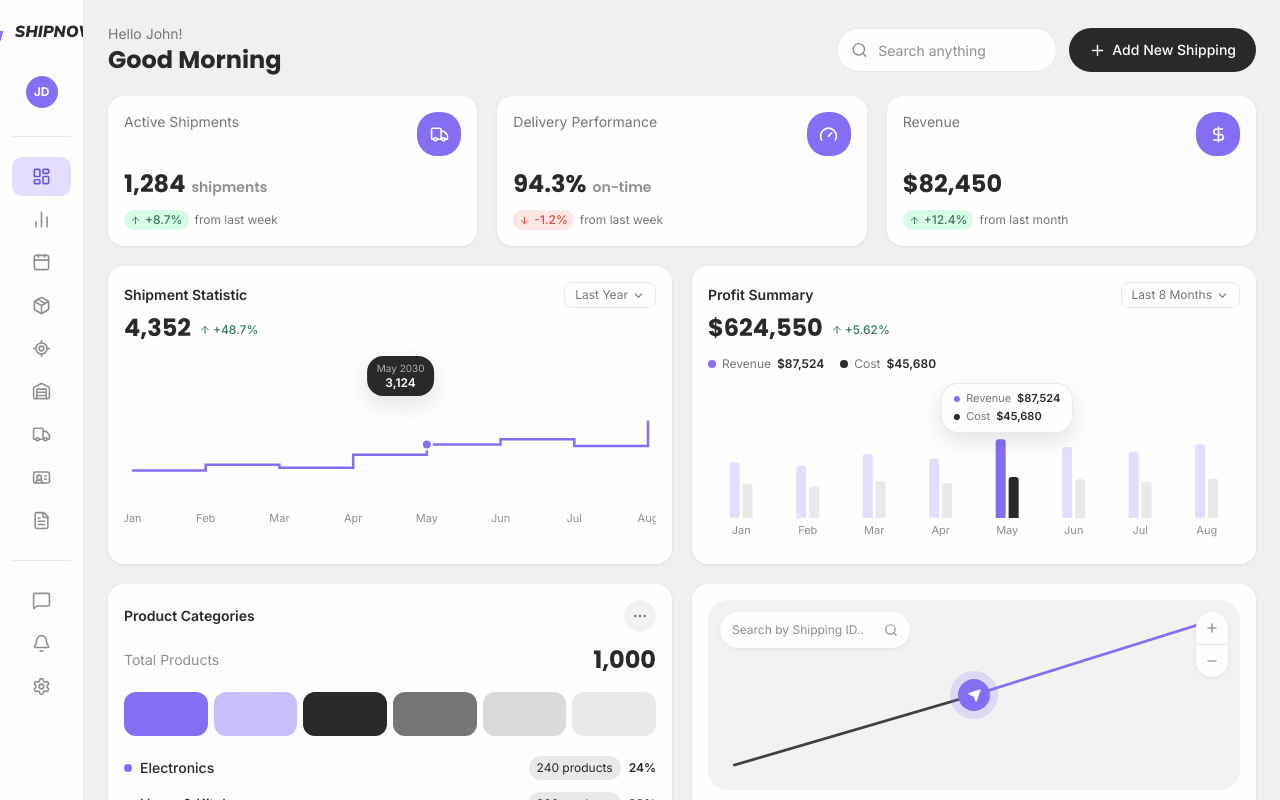
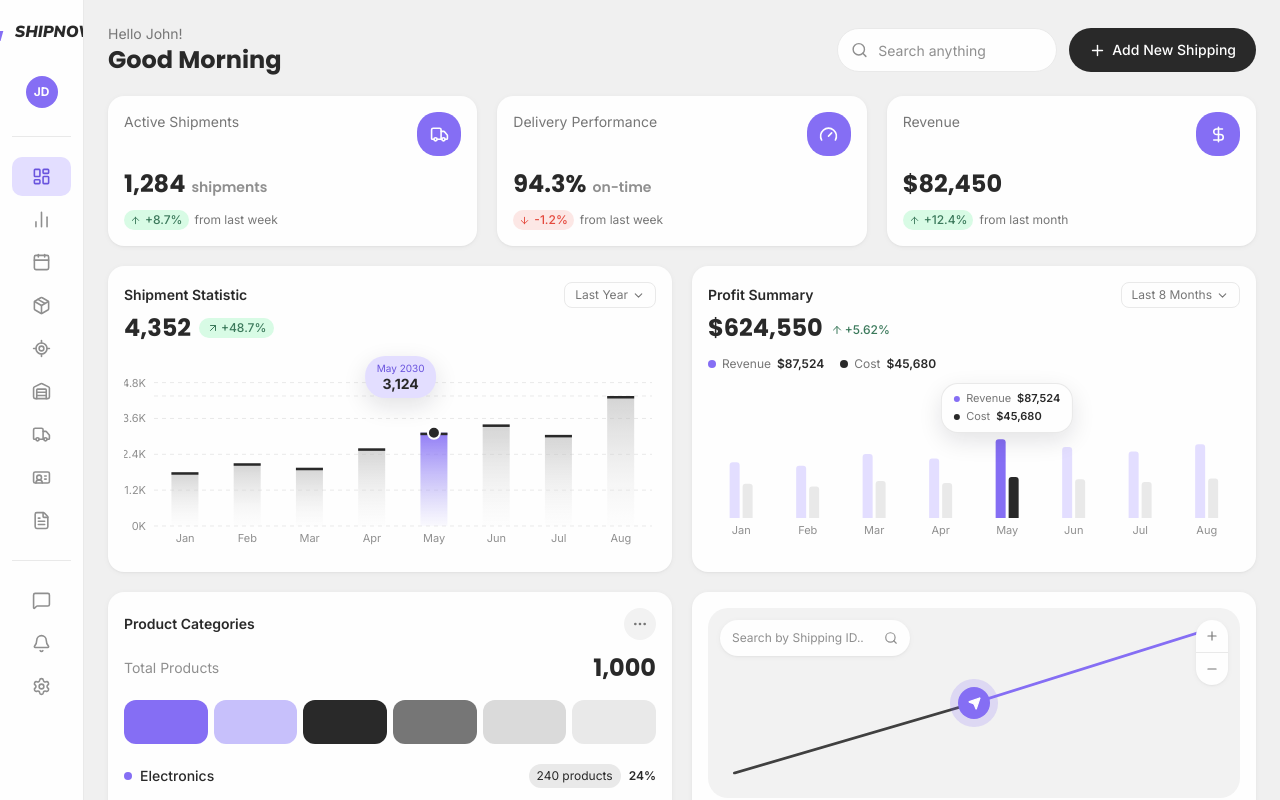
Before and after one commit to tuhin637/shipnow, a Next.js app: page /dashboard in a window 1280 px wide. Shown: the top 800 px of the page. Built offline with nearby package versions, Linux system fonts and the light colour scheme.

Commit message:
Update ShipmentStatisticCard.tsx

```diff
--- a/components/dashboard/ShipmentStatisticCard.tsx
+++ b/components/dashboard/ShipmentStatisticCard.tsx
@@ -1,19 +1,36 @@
 "use client";
 
-import { ChevronDown, ArrowUp } from "lucide-react";
-import { LineChart, Line, XAxis, ResponsiveContainer } from "recharts";
+import { ChevronDown, ArrowUpRight } from "lucide-react";
+import { BarChart, Bar, XAxis, YAxis, CartesianGrid, ResponsiveContainer } from "recharts";
 import { SHIPMENT_STATISTIC } from "@/lib/data/dashboard";
 
 const highlightIndex = SHIPMENT_STATISTIC.data.findIndex(
   (d) => d.month === SHIPMENT_STATISTIC.highlight.month
 );
 
-function HighlightDot(props: { cx?: number; cy?: number; index?: number }) {
-  const { cx, cy, index } = props;
-  if (index !== highlightIndex || cx == null || cy == null) return null;
+const Y_TICKS = [0, 1200, 2400, 3600, 4800];
+
+function formatK(value: number) {
+  return value === 0 ? "0K" : `${value / 1000}K`;
+}
+
+/**
+ * Custom bar: a soft top-to-bottom gradient fill with a solid dark "cap"
+ * line across the top edge. The highlighted month gets the brand-purple
+ * gradient plus a dot marker centered on its cap, per the Figma design.
+ */
+function GradientBar(props: { x?: number; y?: number; width?: number; height?: number; index?: number }) {
+  const { x = 0, y = 0, width = 0, height = 0, index } = props;
+  const isHighlighted = index === highlightIndex;
+  const gradientId = isHighlighted ? "shipmentStatBarPurple" : "shipmentStatBarGray";
+
   return (
     <g>
-      <circle cx={cx} cy={cy} r={5} fill="var(--color-brand-500)" stroke="white" strokeWidth={2} />
+      <rect x={x} y={y} width={width} height={height} fill={`url(#${gradientId})`} />
+      <rect x={x} y={y} width={width} height={2.5} fill="var(--color-ink-950)" />
+      {isHighlighted ? (
+        <circle cx={x + width / 2} cy={y} r={6} fill="var(--color-ink-950)" stroke="white" strokeWidth={2} />
+      ) : null}
     </g>
   );
 }
@@ -32,23 +49,34 @@ export function ShipmentStatisticCard() {
         </button>
       </div>
 
-      <div className="mt-1 flex items-baseline gap-2">
+      <div className="mt-1 flex items-center gap-2">
         <span className="font-display text-2xl font-bold text-ink-950">{SHIPMENT_STATISTIC.total}</span>
-        <span className="inline-flex items-center gap-0.5 text-xs font-medium text-success">
-          <ArrowUp size={12} />
+        <span className="inline-flex items-center gap-0.5 rounded-full bg-success-bg px-2 py-0.5 text-xs font-medium text-success">
+          <ArrowUpRight size={12} aria-hidden="true" />
           {SHIPMENT_STATISTIC.deltaLabel}
         </span>
       </div>
 
-      <div className="relative mt-3 h-[180px] w-full">
-        <div className="pointer-events-none absolute left-[52%] top-0 z-10 -translate-x-1/2 rounded-lg bg-ink-950 px-2.5 py-1.5 text-center text-white shadow-[var(--shadow-pop)]">
-          <p className="text-[10px] leading-tight text-ink-300">{SHIPMENT_STATISTIC.highlight.yearLabel}</p>
-          <p className="text-xs font-semibold leading-tight">
+      <div className="relative mt-3 h-[200px] w-full">
+        <div className="pointer-events-none absolute left-[52%] top-0 z-10 -translate-x-1/2 rounded-xl bg-brand-100 px-3 py-1.5 text-center shadow-[var(--shadow-pop)]">
+          <p className="text-[10px] leading-tight text-brand-600">{SHIPMENT_STATISTIC.highlight.yearLabel}</p>
+          <p className="text-sm font-bold leading-tight text-ink-950">
             {SHIPMENT_STATISTIC.highlight.value.toLocaleString()}
           </p>
         </div>
         <ResponsiveContainer width="100%" height="100%">
-          <LineChart data={SHIPMENT_STATISTIC.data} margin={{ top: 32, right: 8, left: 8, bottom: 0 }}>
+          <BarChart data={SHIPMENT_STATISTIC.data} margin={{ top: 40, right: 4, left: -4, bottom: 0 }} barCategoryGap="28%">
+            <defs>
+              <linearGradient id="shipmentStatBarGray" x1="0" y1="0" x2="0" y2="1">
+                <stop offset="0%" stopColor="var(--color-ink-300)" stopOpacity={0.55} />
+                <stop offset="100%" stopColor="var(--color-ink-100)" stopOpacity={0.05} />
+              </linearGradient>
+              <linearGradient id="shipmentStatBarPurple" x1="0" y1="0" x2="0" y2="1">
+                <stop offset="0%" stopColor="var(--color-brand-500)" stopOpacity={0.9} />
+                <stop offset="100%" stopColor="var(--color-brand-300)" stopOpacity={0.05} />
+              </linearGradient>
+            </defs>
+            <CartesianGrid vertical={false} strokeDasharray="4 4" stroke="var(--color-ink-100)" />
             <XAxis
               dataKey="month"
               axisLine={false}
@@ -56,16 +84,17 @@ export function ShipmentStatisticCard() {
               tick={{ fill: "var(--color-ink-400)", fontSize: 11 }}
               interval={0}
             />
-            <Line
-              type="stepAfter"
-              dataKey="value"
-              stroke="var(--color-brand-500)"
-              strokeWidth={2.5}
-              dot={<HighlightDot />}
-              activeDot={false}
-              isAnimationActive={false}
+            <YAxis
+              axisLine={false}
+              tickLine={false}
+              ticks={Y_TICKS}
+              domain={[0, SHIPMENT_STATISTIC.yMax]}
+              tickFormatter={formatK}
+              tick={{ fill: "var(--color-ink-400)", fontSize: 11 }}
+              width={34}
             />
-          </LineChart>
+            <Bar dataKey="value" shape={GradientBar} isAnimationActive={false} />
+          </BarChart>
         </ResponsiveContainer>
       </div>
     </div>
```
